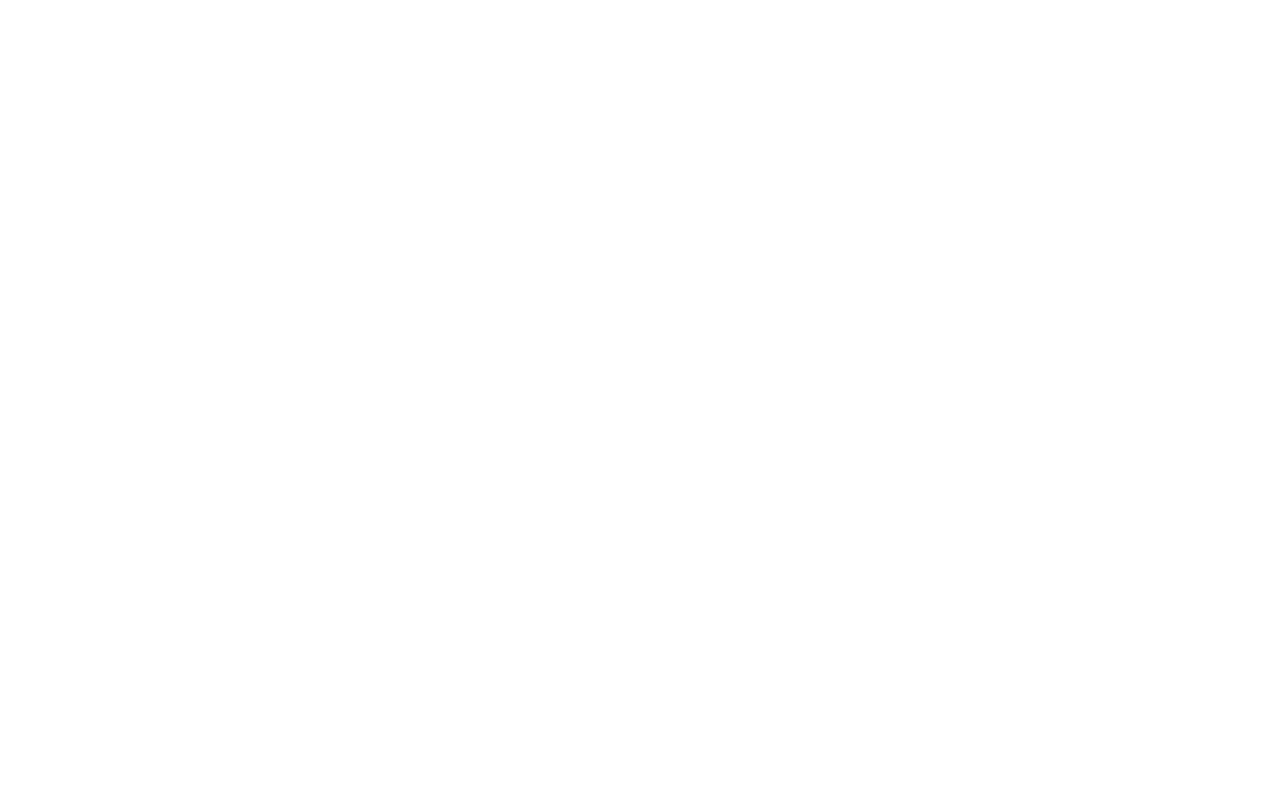
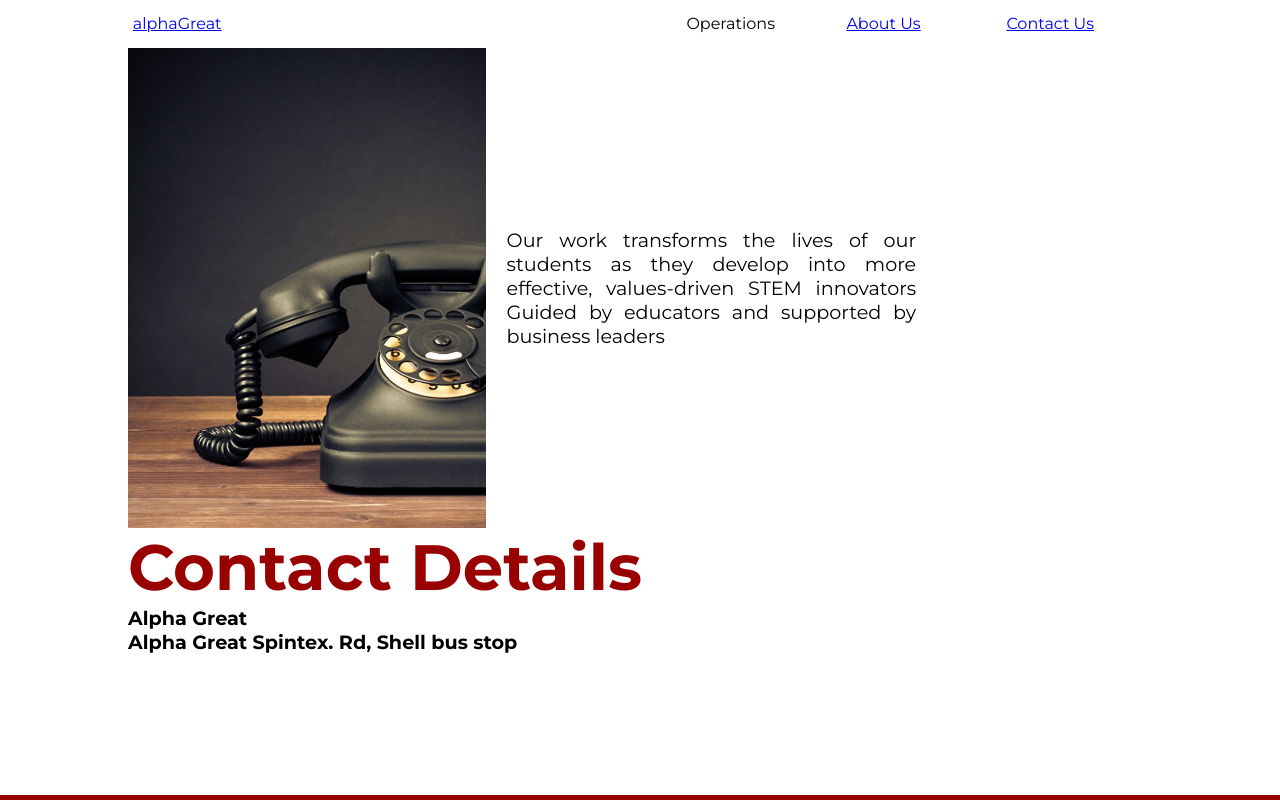
Before and after one commit to alphagreat/alpha-portfolio-website, a React (Create React App) app: page /contact-us in a window 1280 px wide. Before the commit this address had no page. Shown: the top 800 px of the page. Built offline with nearby package versions, Linux system fonts and the light colour scheme.

Commit message:
contact page start

```diff
--- a/package.json
+++ b/package.json
@@ -7,7 +7,8 @@
     "react-dom": "^18.2.0",
     "react-icons": "^4.4.0",
     "react-router-dom": "^6.3.0",
-    "react-scripts": "0.9.5"
+    "react-scripts": "0.9.5",
+    "swiper": "^8.3.2"
   },
   "scripts": {
     "start": "react-scripts start",
--- a/src/App.js
+++ b/src/App.js
@@ -2,6 +2,7 @@ import React, { Component } from "react";
 import "./App.css";
 import HomePage from "./components/Homepage/HomePage";
 import AboutUs from "./components/AboutUs/AboutUs";
+import ContactUsPage from "./components/Contact/ContactUsPage";
 
 import { BrowserRouter, Routes, Route } from "react-router-dom";
 
@@ -14,12 +15,9 @@ class App extends Component {
             <Route path="/" element={<HomePage />} />
             <Route path="/home" element={<HomePage />} />
             <Route path="/about-us" element={<AboutUs />} />
+            <Route path="/contact-us" element={<ContactUsPage />} />
           </Routes>
         </BrowserRouter>
-        {/* <Navbar />
-        <HomePage />
-        <AboutUs />
-        <Footer /> */}
       </div>
     );
   }
--- a/src/components/AboutUs/AboutUs.css
+++ b/src/components/AboutUs/AboutUs.css
@@ -1,5 +1,5 @@
-.About-Us-Component .vision, .About-Us-Component .mission {
-    margin-left: 10%;
+.About-Us-Component {
+    margin: 0 10%;
 }
 
 .About-Us-Component .our {
--- a/src/components/AboutUs/AboutUs.js
+++ b/src/components/AboutUs/AboutUs.js
@@ -17,20 +17,23 @@ function AboutUs() {
   const integrityStyle = { marginLeft: "10%" };
 
   return (
+    <div>
     <div className="About-Us-Component">
+      <section>
         <Navbar />
-      <section className="vision">
+        <div className="vision">
           <img src={img} alt="up arrow" className="Vision-img" />
           <div className="Vision-text">
             <h2>
               <span className="our">Our</span> Vision
             </h2>
             <p>
-            To be a centre of excellence in impacting STEM knowledge, skill and
-            innovations among students. To build a great organization that
+              To be a centre of excellence in impacting STEM knowledge, skill
+              and innovations among students. To build a great organization that
               attracts, develops, excites and retains exceptional STEM field
               professionals and thought leaders with high ethical standards.{" "}
             </p>
+          </div>
         </div>
       </section>
       <section className="mission">
@@ -94,6 +97,7 @@ function AboutUs() {
           />
         </div>
       </section>
+    </div>
       <Footer />
     </div>
   );
--- /dev/null
+++ b/src/components/Contact/ContactUsPage.css
@@ -0,0 +1,18 @@
+.Contact-Us-Page {
+    margin: 0 10%;
+}
+
+.Contact-Us-Page .intro {
+    display: flex;
+    align-items: center;
+}
+
+.Contact-Us-Page .phone {
+    height: 30em;
+    margin-right: 2%;
+}
+
+.Contact-Us-Page .Intro-text{
+    width: 40%;
+    text-align: justify;
+}
--- /dev/null
+++ b/src/components/Contact/ContactUsPage.js
@@ -0,0 +1,34 @@
+import React from "react";
+import "./ContactUsPage.css";
+import phone from "../../../public/phone.png";
+
+import Footer from "../Footer/Footer";
+import Navbar from "../Navbar/Navbar";
+
+function ContactUsPage() {
+  return (
+    <div>
+      <section className="Contact-Us-Page">
+        <Navbar />
+        <div className="intro">
+          <img src={phone} className="phone" alt="phone"/>
+          <p className="Intro-text">
+            Our work transforms the lives of our students as they develop into
+            more effective, values-driven STEM innovators Guided by educators
+            and supported by business leaders
+          </p>
+        </div>
+        <h2>Contact Details</h2>
+        <p>
+          <strong>Alpha Great</strong>
+        </p>
+        <p>
+          <strong>Alpha Great Spintex. Rd, Shell bus stop</strong>
+        </p>
+      </section>
+      <Footer />
+    </div>
+  );
+}
+
+export default ContactUsPage;
--- a/src/components/Footer/Footer.js
+++ b/src/components/Footer/Footer.js
@@ -12,7 +12,7 @@ function Footer(props) {
       <div className="Logo-and-nav">
         <div className="Footer-logo">
           <p>
-            <spana className="Alpha-bold">alpha</spana>Great
+            <span className="Alpha-bold">alpha</span>Great
           </p>
         </div>
         <div className="line"></div>
--- a/src/components/Homepage/Homepage.css
+++ b/src/components/Homepage/Homepage.css
@@ -9,12 +9,13 @@
 }
 
 .Homepage-component .wrapper{
+    padding: 0 10%;
     height: 50em;
     /* background: no-repeat center url('../../../public/home.png'); */
     background-size: cover;
     /* opacity: 0.5; */
-    border-bottom-left-radius: 15%;
-    border-bottom-right-radius: 15%;
+    border-bottom-left-radius: 45%;
+    border-bottom-right-radius: 45%;
     background-color: var(--crimson);
 }
 .Homepage-component .gradient {
@@ -51,11 +52,9 @@
 
 .Homepage-component .welcome,
 .Homepage-component .Alpha-great,
-.Homepage-component .rectangle,
-.Homepage-component .Welcome-text,
 .Homepage-component .Welcome-rectangle,
 .Homepage-component .screws  {
-    margin-left: 10%;
+    margin: 0 5%;
 }
 
 .Homepage-component .welcome {
--- a/src/components/Navbar/Navbar.js
+++ b/src/components/Navbar/Navbar.js
@@ -1,7 +1,7 @@
 import React from "react";
 import "./Navbar.css";
 
-import {Link} from 'react-router-dom';
+import { Link } from "react-router-dom";
 
 function Navbar() {
   return (
@@ -16,7 +16,9 @@ function Navbar() {
         <li>
           <Link to="/about-us">About Us</Link>
         </li>
-        <li>Contact Us</li>
+        <li>
+          <Link to="/contact-us">Contact Us</Link>
+        </li>
       </ul>
     </nav>
   );
--- a/src/index.css
+++ b/src/index.css
@@ -2,6 +2,6 @@ body {
   margin: 0;
   padding: 0;
   font-family: 'Montserrat', sans-serif;
-  max-width: 1440px;
+  /* max-width: 1440px; */
   margin: auto;
 }
--- a/src/index.js
+++ b/src/index.js
@@ -2,5 +2,6 @@ import React from "react";
 import ReactDOM from "react-dom";
 import App from "./App";
 import "./index.css";
+// import "swiper/css";
 
 ReactDOM.render(<App />, document.getElementById("root"));
```
Also changed, not shown: public/phone.png (added), 1 other file (tests, documents, lock files or other folders). Lines whose indentation alone changed are shown as unchanged.
